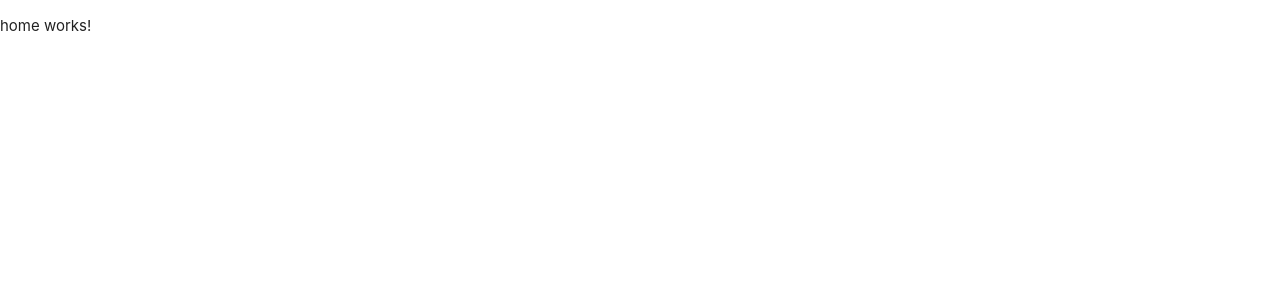
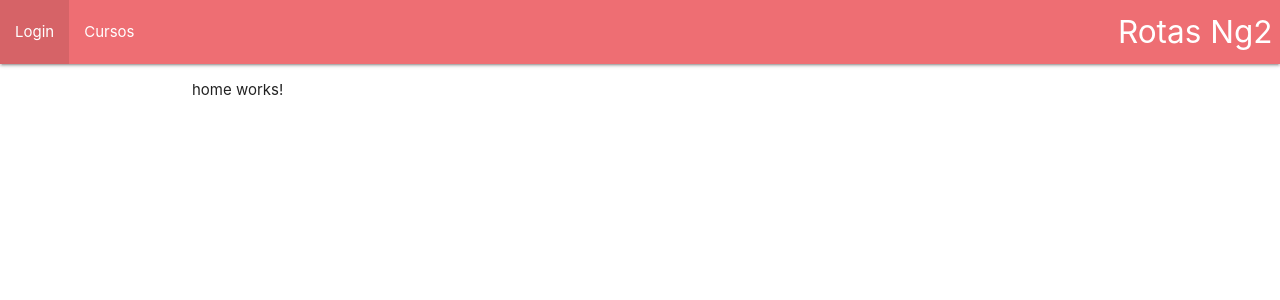
Before and after one commit to visued/angular-course-routes, an Angular app: page / in a window 1280 px wide. Shown: the top 300 px of the page. Built offline with nearby package versions, Linux system fonts and the light colour scheme.

Commit message:
Rotas: RouterLink: definindo rotas no template

```diff
--- a/src/app/app.component.html
+++ b/src/app/app.component.html
@@ -1 +1,13 @@
-<router-outlet></router-outlet>
+<nav>
+  <div class="nav-wrapper">
+    <a routerLink="" class="brand-logo right">Rotas Ng2</a>
+    <ul id="nav-mobile" class="left hide-on-med-and-down">
+      <li><a routerLink="login">Login</a></li>
+      <li><a routerLink="cursos">Cursos</a></li>
+    </ul>
+  </div>
+</nav>
+
+<div class="container">
+  <router-outlet></router-outlet>
+</div>
```
